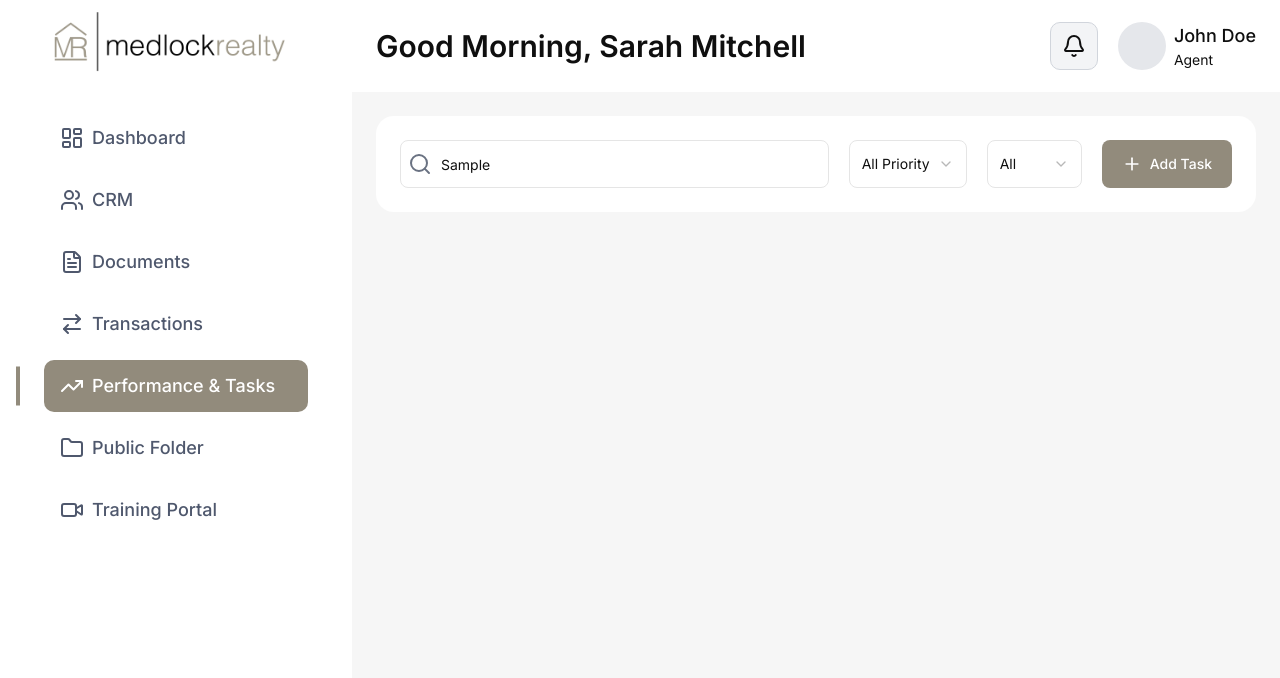
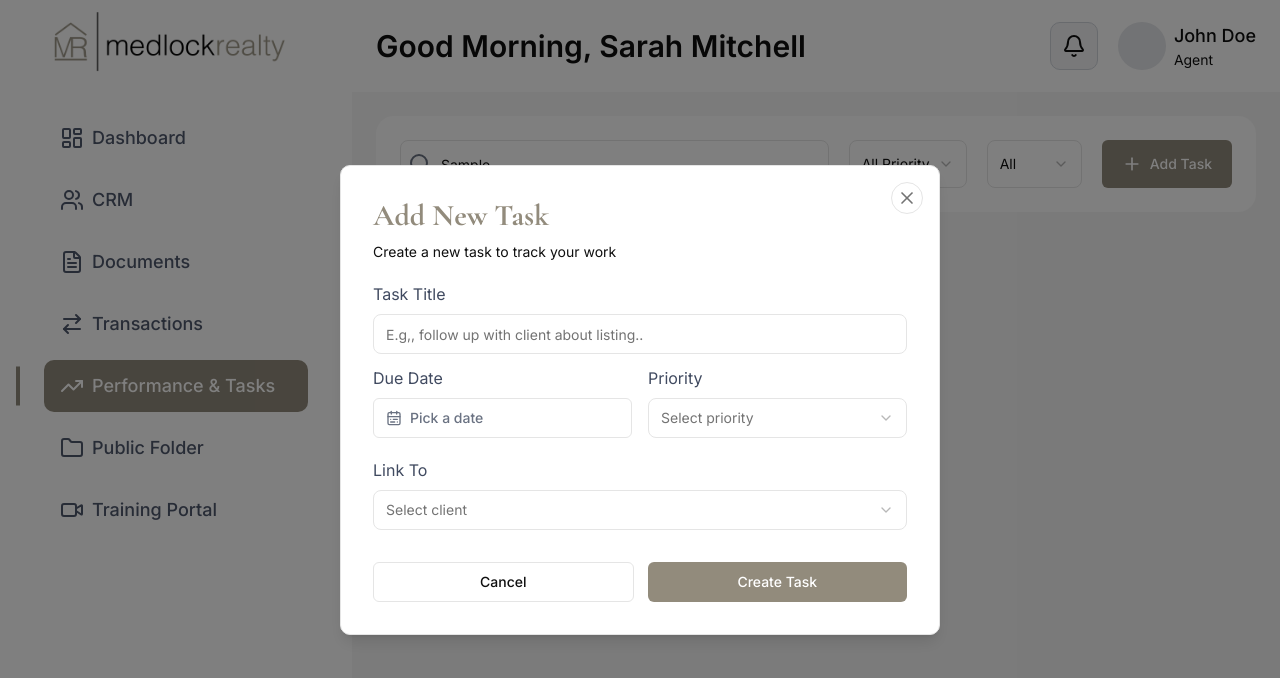
Before and after one commit to Ibrahim-247/elenaferro-agent-dashboard-next-frontend, a Next.js app: page /performance_tasks in a window 1280 px wide. Both pictures are taken after typing "Sample" into the empty fields and a click on the button "Add Task". Shown: the top 678 px of the page. Built offline with nearby package versions, Linux system fonts and the light colour scheme.

Commit message:
create task modal

```diff
--- /dev/null
+++ b/src/components/PerformanceTaskComponents/NewTaskModal.jsx
@@ -0,0 +1,222 @@
+"use client";
+import { Button } from "@/components/ui/button";
+import {
+  Dialog,
+  DialogClose,
+  DialogContent,
+  DialogHeader,
+  DialogTitle,
+  DialogTrigger,
+} from "@/components/ui/dialog";
+import { Input } from "@/components/ui/input";
+import { CalendarRange, Plus, X } from "lucide-react";
+import { Calendar } from "@/components/ui/calendar";
+import {
+  Popover,
+  PopoverContent,
+  PopoverTrigger,
+} from "@/components/ui/popover";
+import {
+  Select,
+  SelectContent,
+  SelectItem,
+  SelectTrigger,
+  SelectValue,
+} from "@/components/ui/select";
+import { useForm, Controller } from "react-hook-form";
+
+export default function NewTaskModal() {
+  // hook form
+  const {
+    control,
+    register,
+    handleSubmit,
+    formState: { errors },
+  } = useForm();
+
+  const onSubmit = (data) => {
+    console.log(data);
+  };
+
+  const FieldError = ({ error }) =>
+    error ? <p className="text-xs text-red-500">{error.message}!</p> : null;
+
+  return (
+    <div>
+      <Dialog>
+        <DialogTrigger asChild>
+          <Button className="h-12 bg-secondary text-white hover:bg-secondary/90 px-5!">
+            <Plus className="size-5" /> Add Task
+          </Button>
+        </DialogTrigger>
+        <DialogContent className="max-w-150! [&>button]:hidden p-0">
+          <form
+            onSubmit={handleSubmit(onSubmit)}
+            className="overflow-auto max-h-[90vh] space-y-5"
+          >
+            <DialogClose asChild>
+              <div
+                type="button"
+                className="absolute right-4 top-4 size-8 flex items-center justify-center rounded-full border text-muted-foreground hover:bg-gray-100 hover:text-foreground"
+              >
+                <X className="h-5 w-5" />
+              </div>
+            </DialogClose>
+            <DialogHeader className="px-8 pt-8">
+              <DialogTitle className="text-3xl font-bold text-secondary font-cormorant">
+                Add New Task
+              </DialogTitle>
+              <p className="text-sm font-normal">
+                Create a new task to track your work
+              </p>
+            </DialogHeader>
+
+            {/* Transaction Info */}
+            <div className="space-y-3 px-8">
+              <div className="grid gap-2">
+                <label className="text-[#404A60]">Task Title</label>
+                <Input
+                  placeholder="E.g,, follow up with client about listing.."
+                  className="h-10"
+                  {...register("title", {
+                    required: "Task title is required",
+                  })}
+                />
+                <FieldError error={errors.title} />
+              </div>
+
+              <div className="grid grid-cols-2 gap-4">
+                <div className="grid gap-2">
+                  <label className="text-[#404A60]">Due Date</label>
+                  <Controller
+                    control={control}
+                    name="due_date"
+                    rules={{ required: "Due date is required" }}
+                    render={({ field }) => (
+                      <>
+                        <Popover>
+                          <PopoverTrigger asChild>
+                            <Button
+                              variant="outline"
+                              className={`w-full justify-start gap-2 h-10 shadow-none text-gray-500 ${
+                                errors.due_date && "border-red-500"
+                              }`}
+                            >
+                              <CalendarRange />
+                              {field.value
+                                ? field.value.toLocaleDateString()
+                                : "Pick a date"}
+                            </Button>
+                          </PopoverTrigger>
+
+                          <PopoverContent className="w-auto p-0" align="start">
+                            <Calendar
+                              mode="single"
+                              selected={field.value}
+                              onSelect={field.onChange}
+                            />
+                          </PopoverContent>
+                        </Popover>
+                      </>
+                    )}
+                  />
+                </div>
+                <div className="grid gap-2">
+                  <label className="text-[#404A60]">Priority</label>
+                  <Controller
+                    control={control}
+                    name="priority"
+                    rules={{ required: "Priority is required" }}
+                    render={({ field }) => (
+                      <>
+                        <Select
+                          onValueChange={field.onChange}
+                          value={field.value}
+                        >
+                          <SelectTrigger
+                            className={`h-10! w-full ${
+                              errors.priority && "border-red-500"
+                            }`}
+                          >
+                            <SelectValue placeholder="Select priority" />
+                          </SelectTrigger>
+                          <SelectContent>
+                            <SelectItem
+                              value="high"
+                              className="flex items-center gap-2"
+                            >
+                              <div className="size-3 rounded-full bg-red-500"></div>
+                              High
+                            </SelectItem>
+                            <SelectItem
+                              value="medium"
+                              className="flex items-center gap-2"
+                            >
+                              <div className="size-3 rounded-full bg-yellow-500"></div>
+                              Medium
+                            </SelectItem>
+                            <SelectItem
+                              value="low"
+                              className="flex items-center gap-2"
+                            >
+                              <div className="size-3 rounded-full bg-green-500"></div>
+                              Normal
+                            </SelectItem>
+                          </SelectContent>
+                        </Select>
+                      </>
+                    )}
+                  />
+                </div>
+              </div>
+            </div>
+
+            {/* Link To */}
+            <div className="space-y-3 px-8">
+              <div className="grid gap-2">
+                <label className="text-[#404A60]">Link To</label>
+                <Controller
+                  control={control}
+                  name="client"
+                  rules={{ required: "Client is required" }}
+                  render={({ field }) => (
+                    <>
+                      <Select
+                        onValueChange={field.onChange}
+                        value={field.value}
+                      >
+                        <SelectTrigger className="h-10! w-full">
+                          <SelectValue placeholder="Select client" />
+                        </SelectTrigger>
+                        <SelectContent>
+                          <SelectItem value="client1">Client 1</SelectItem>
+                          <SelectItem value="client2">Client 2</SelectItem>
+                        </SelectContent>
+                      </Select>
+
+                      <FieldError error={errors.client} />
+                    </>
+                  )}
+                />
+              </div>
+            </div>
+
+            <div className="sticky bottom-0 left-0 bg-white pb-8 pt-3 px-8 flex items-center gap-3.5 rounded-2xl">
+              <DialogClose asChild>
+                <Button variant="outline" className="w-full shrink h-10">
+                  Cancel
+                </Button>
+              </DialogClose>
+              <Button
+                type="submit"
+                className="bg-secondary text-white hover:bg-secondary/90 w-full shrink h-10"
+              >
+                Create Task
+              </Button>
+            </div>
+          </form>
+        </DialogContent>
+      </Dialog>
+    </div>
+  );
+}
--- a/src/components/PerformanceTaskComponents/PerformanceTaskHeader.jsx
+++ b/src/components/PerformanceTaskComponents/PerformanceTaskHeader.jsx
@@ -12,6 +12,7 @@ import {
 import { Plus, Search } from "lucide-react";
 import { useState } from "react";
 import { Button } from "../ui/button";
+import NewTaskModal from "./NewTaskModal";
 
 export default function PerformanceTaskHeader() {
   const [search, setSearch] = useState("");
@@ -55,9 +56,7 @@ export default function PerformanceTaskHeader() {
             <SelectItem value="Converted">Converted</SelectItem>
           </SelectContent>
         </Select>
-        <Button className="h-12 bg-secondary text-white hover:bg-secondary/90 px-5!">
-          <Plus className="size-5" /> Add Task
-        </Button>
+        <NewTaskModal />
       </div>
     </div>
   );
--- a/src/components/ui/button.jsx
+++ b/src/components/ui/button.jsx
@@ -1,11 +1,11 @@
-import * as React from "react"
-import { Slot } from "@radix-ui/react-slot"
+import * as React from "react";
+import { Slot } from "@radix-ui/react-slot";
 import { cva } from "class-variance-authority";
 
-import { cn } from "@/lib/utils"
+import { cn } from "@/lib/utils";
 
 const buttonVariants = cva(
-  "inline-flex items-center justify-center gap-2 whitespace-nowrap rounded-md text-sm font-medium transition-all disabled:pointer-events-none disabled:opacity-50 [&_svg]:pointer-events-none [&_svg:not([class*='size-'])]:size-4 shrink-0 [&_svg]:shrink-0 outline-none focus-visible:border-ring focus-visible:ring-ring/50 focus-visible:ring-[3px] aria-invalid:ring-destructive/20 dark:aria-invalid:ring-destructive/40 aria-invalid:border-destructive",
+  "inline-flex items-center justify-center gap-2 whitespace-nowrap rounded-sm text-sm font-medium transition-all disabled:pointer-events-none disabled:opacity-50 [&_svg]:pointer-events-none [&_svg:not([class*='size-'])]:size-4 shrink-0 [&_svg]:shrink-0 outline-none focus-visible:border-ring focus-visible:ring-ring/50 focus-visible:ring-[3px] aria-invalid:ring-destructive/20 dark:aria-invalid:ring-destructive/40 aria-invalid:border-destructive",
   {
     variants: {
       variant: {
@@ -13,7 +13,7 @@ const buttonVariants = cva(
         destructive:
           "bg-destructive text-white hover:bg-destructive/90 focus-visible:ring-destructive/20 dark:focus-visible:ring-destructive/40 dark:bg-destructive/60",
         outline:
-          "border bg-background shadow-xs hover:bg-accent hover:text-accent-foreground dark:bg-input/30 dark:border-input dark:hover:bg-input/50",
+          "border bg-background hover:bg-accent hover:text-accent-foreground dark:bg-input/30 dark:border-input dark:hover:bg-input/50",
         secondary:
           "bg-secondary text-secondary-foreground hover:bg-secondary/80",
         ghost:
@@ -34,7 +34,7 @@ const buttonVariants = cva(
       size: "default",
     },
   }
-)
+);
 
 function Button({
   className,
@@ -43,7 +43,7 @@ function Button({
   asChild = false,
   ...props
 }) {
-  const Comp = asChild ? Slot : "button"
+  const Comp = asChild ? Slot : "button";
 
   return (
     <Comp
@@ -51,8 +51,9 @@ function Button({
       data-variant={variant}
       data-size={size}
       className={cn(buttonVariants({ variant, size, className }))}
-      {...props} />
+      {...props}
+    />
   );
 }
 
-export { Button, buttonVariants }
+export { Button, buttonVariants };
```
